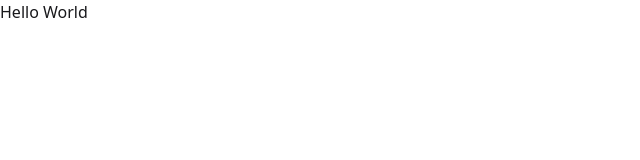
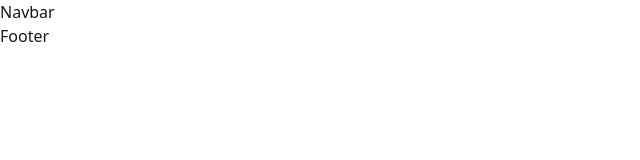
Before and after one commit to arik509/Toy-Topia, a React (Vite) app: page / in a window 1280 px wide. Shown: the top 160 px of the page, without its empty margins (0-640 px from the left). Built offline with nearby package versions, Linux system fonts and the light colour scheme.

Commit message:
Made basic structure

```diff
--- /dev/null
+++ b/src/Components/Footer.jsx
@@ -0,0 +1,11 @@
+import React from 'react';
+
+const Footer = () => {
+    return (
+        <div>
+            Footer
+        </div>
+    );
+};
+
+export default Footer;
--- /dev/null
+++ b/src/Components/Navbar.jsx
@@ -0,0 +1,11 @@
+import React from 'react';
+
+const Navbar = () => {
+    return (
+        <div>
+            Navbar
+        </div>
+    );
+};
+
+export default Navbar;
--- /dev/null
+++ b/src/Layouts/Home.jsx
@@ -0,0 +1,20 @@
+import React from 'react';
+import Navbar from '../Components/Navbar';
+import { Outlet } from 'react-router';
+import Footer from '../Components/Footer';
+
+const Home = () => {
+    return (
+        <div>
+            <header>
+                <Navbar></Navbar>
+            </header>
+            <main>
+                <Outlet></Outlet>
+            </main>
+            <Footer></Footer>
+        </div>
+    );
+};
+
+export default Home;
--- a/src/Pages/Routes/Route.jsx
+++ b/src/Pages/Routes/Route.jsx
@@ -1,9 +1,10 @@
 import { createBrowserRouter } from "react-router";
+import Home from "../../Layouts/Home";
 
 const router = createBrowserRouter([
     {
       path: "/",
-      element: <div>Hello World</div>,
+      Component: Home,
     },
   ]);
 
```
